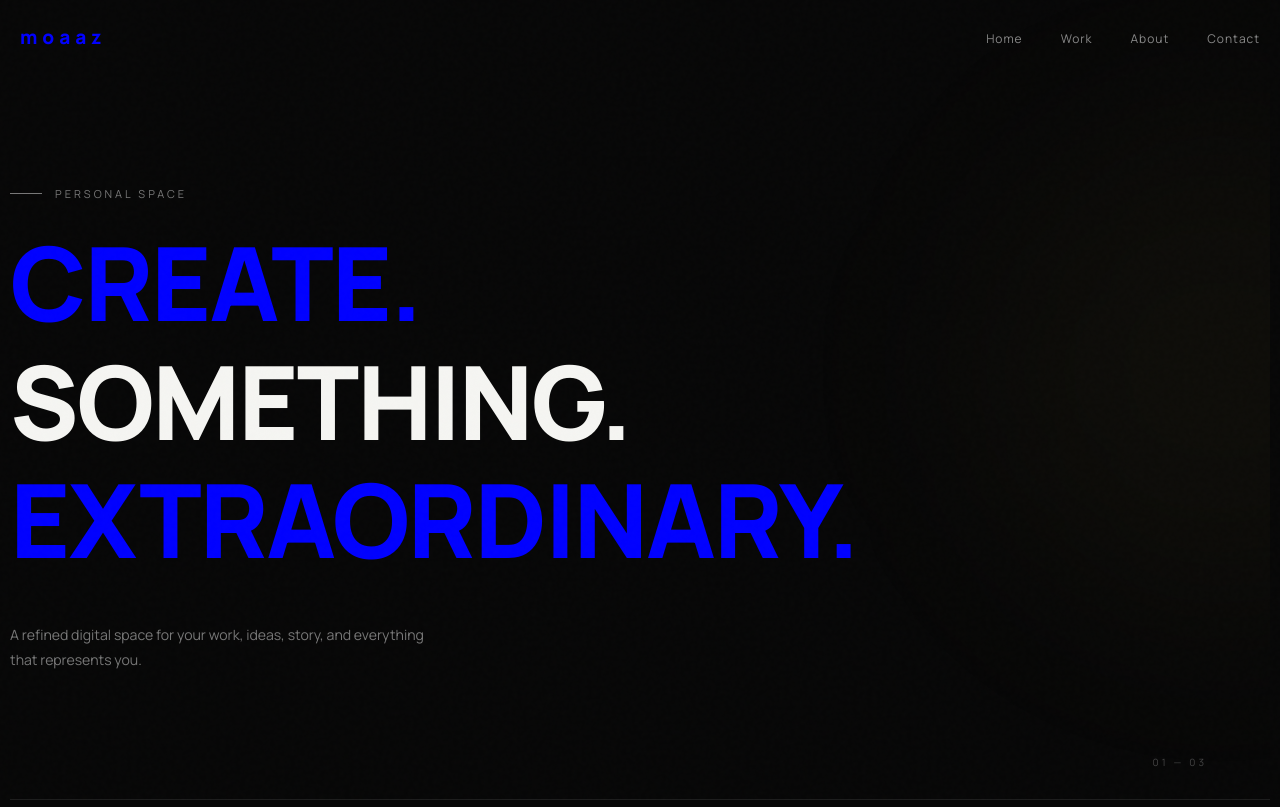
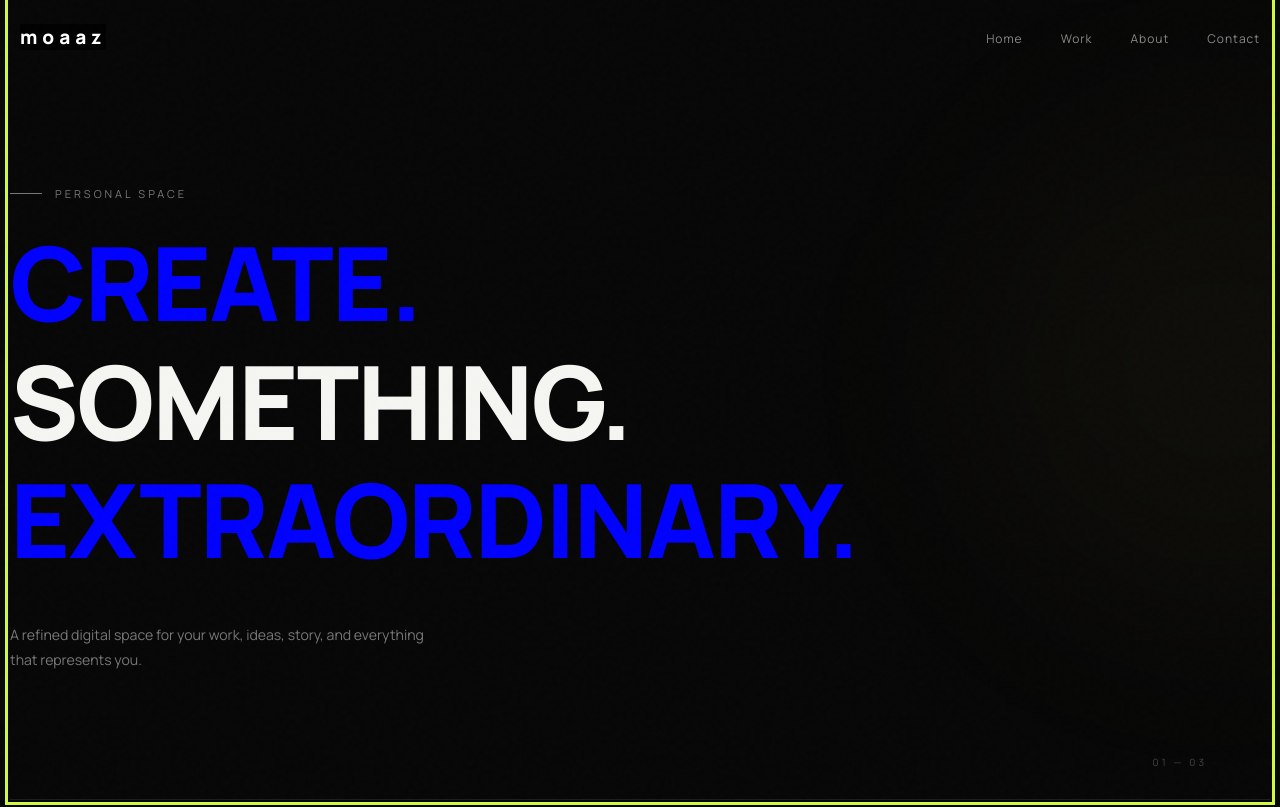
Before and after one commit to moaaz-Portfolio/nolx-MAKAYT2I-1-mt7qabhl, a plain HTML site: page index.html in a window 1280 px wide. Shown: the top 807 px of the page. Drawn offline with Linux system fonts and the light colour scheme.

Commit message:
Update index.html

```diff
--- a/index.html
+++ b/index.html
@@ -604,11 +604,11 @@
     </style>
 </head>
 <body style="cursor: pointer;" class="">
-    <div class="cursor" style="cursor: pointer; left: 76px; top: 38px;"></div>
+    <div class="cursor" style="cursor: pointer; left: 58px; top: 42px;"></div>
     <div class="cursor-ring" style="cursor: pointer;"></div>
     <header class="navbar" id="navbar" style="cursor: pointer; outline: none; outline-offset: 2px;">
         <div class="container nav" style="cursor: pointer;">
-            <a href="#home" class="logo" data-editable="true" style="cursor: pointer; outline: none; outline-offset: 2px; color: rgb(0, 0, 255);">moaaz</a>
+            <a href="#home" class="logo" data-editable="true" style="cursor: pointer; outline: none; outline-offset: 2px; color: rgb(255, 255, 255); background: rgb(0, 0, 0);">moaaz</a>
             <button class="menu-toggle" id="menuToggle" aria-label="Menu" style="cursor: pointer;">
                 <i class="fa-solid fa-bars" style="cursor: pointer;"></i>
             </button>
@@ -623,7 +623,7 @@
         </div>
     </header>
     <main style="cursor: pointer;">
-        <section class="hero" id="home" style="cursor: pointer; outline: none; outline-offset: 2px;">
+        <section class="hero" id="home" style="cursor: pointer; outline: rgb(209, 248, 67) solid 3px; outline-offset: 2px;">
             <div class="hero-glow" style="cursor: pointer;"></div>
             <div class="container hero-content" style="cursor: pointer;">
                 <div class="eyebrow hero-top" data-editable="true" style="cursor: pointer;"><span class="eyebrow-line" data-editable="true" style="cursor: pointer;"></span>Personal Space</div>
```
